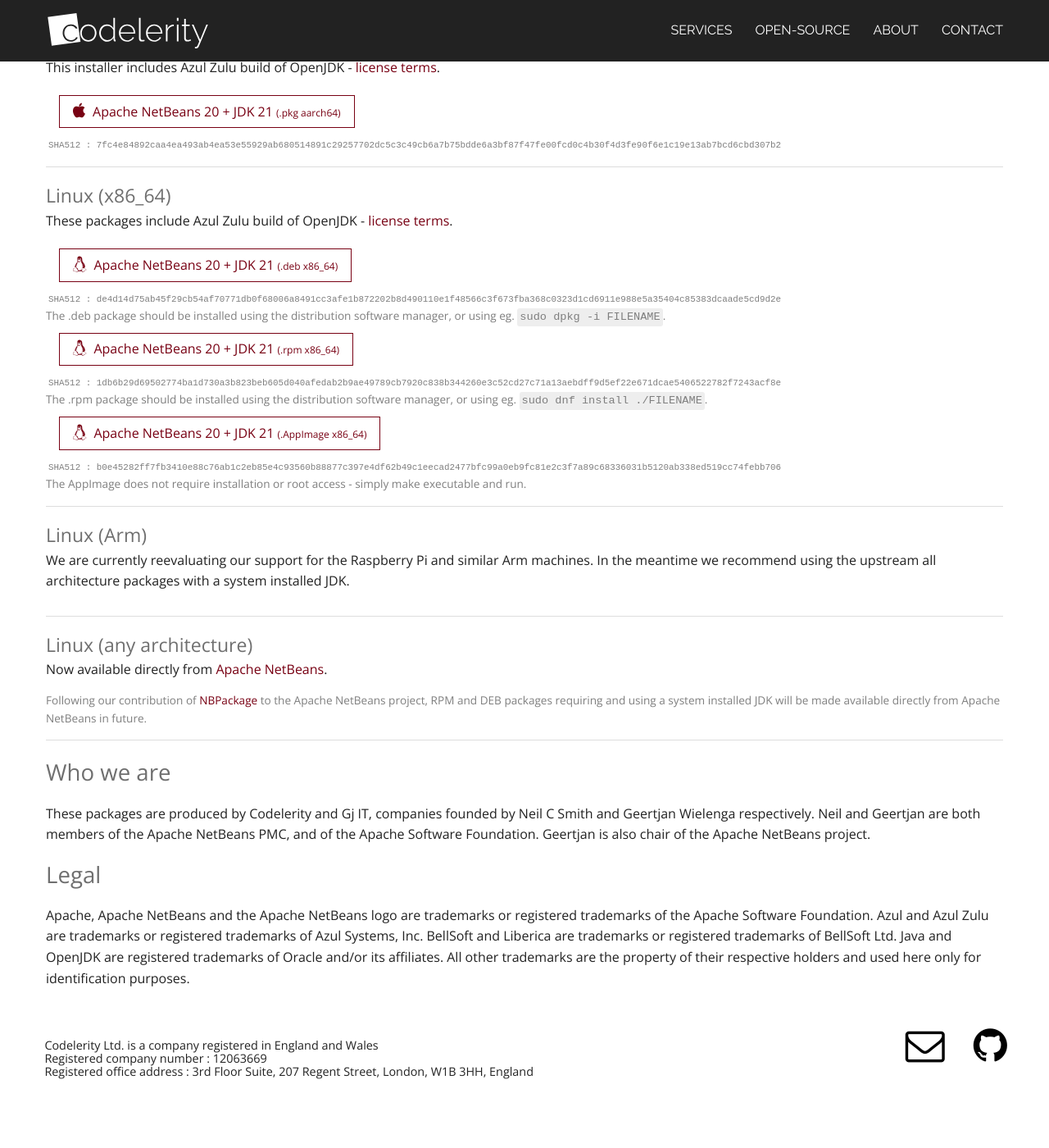
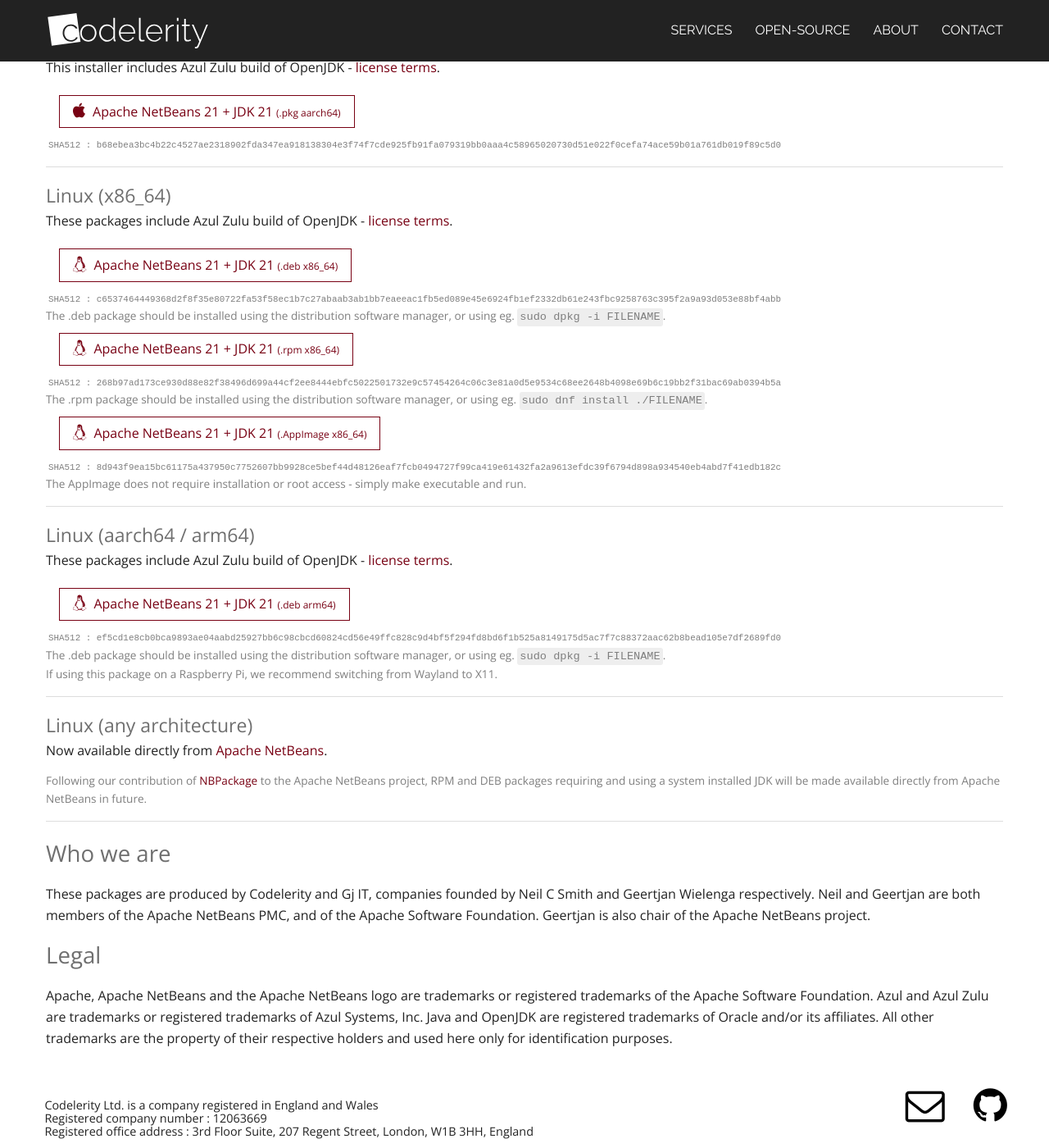
Before and after one commit to neilcsmith-net/codelerity-com-deploy, a Jekyll site: the page built from netbeans.html, in a window 1280 px wide and 1400 px high, scrolled down 1131 px. Shown: the whole window at 82% size. Built offline with Jekyll 4.4.1, drawn with Linux system fonts in a browser that asks for light colours; nearby versions of some CDN libraries; comment, search, counter and statistics services are not loaded; before the commit the page ends 2458 px from its top, so only the background shows below that; some of the changed text lies outside the part shown.

Commit message:
Update NetBeans page for Apache NetBeans 21 release.

```diff
--- a/netbeans.html
+++ b/netbeans.html
@@ -1,6 +1,6 @@
 ---
 layout: page
-title: "Apache NetBeans 20 packages"
+title: "Apache NetBeans 21 packages"
 permalink: /netbeans/
 ---
 
@@ -21,10 +21,8 @@
     software. Please make sure you're familiar with all terms before downloading.
     Apache NetBeans is provided under the terms of the
     <a href="https://github.com/apache/netbeans/blob/master/LICENSE">Apache Software License</a>.
-    Some of the packages include a build of OpenJDK -
-    <a href="https://www.azul.com/downloads/">Azul Zulu</a> for x86_64, and
-    <a href="https://bell-sw.com/pages/downloads/">BellSoft Liberica</a> for Arm - please see
-    terms and licenses linked by the relevant downloads.
+    Some of the packages include an <a href="https://www.azul.com/downloads/">Azul build of OpenJDK</a>
+    - please see terms and licenses linked by the relevant downloads.
   </p>
 </section>
 
@@ -52,69 +50,76 @@
   <section class="download-arch">
     <h3>Windows (x86_64)</h3>
     <p>This installer includes Azul Zulu build of OpenJDK -
-      <a href="https://docs.azul.com/core/tpls/october-2023/zulu21_tpl.html" target="_blank">license terms</a>.</p>
-    <div><a href="https://github.com/codelerity/netbeans-installers/releases/download/v20-build1/Apache-NetBeans-20.exe"
+      <a href="https://docs.azul.com/core/tpls/january-2024/zulu21_tpl.html" target="_blank">license terms</a>.</p>
+    <div><a href="https://github.com/codelerity/netbeans-installers/releases/download/v21-build1/Apache-NetBeans-21.exe"
             class="btn"><i class="fa fa-windows"></i>
-        Apache NetBeans 20 + JDK 21
+        Apache NetBeans 21 + JDK 21
         <span class="type-arch">(.exe x86_64)</span></a></div>
     <aside>
-      <code class="hash">SHA512 : 8fbda0eff32e4f793e6f78928d67a8e32749b9343a192b8fc585c889688a0378b187a00b081de17e04a392c11523436c4d37e9d043d5905cafd2b53763019702</code>
+      <code class="hash">SHA512 : a65c728a6bcef3b8839580ae884186c6f882f2ced62e59ca239dc573c07cd3bc76af43bff9c5bc6095bb7e434d912471b4f51d200517a4ca7ccbc223ef6b87ea</code>
     </aside>
   </section>
   <section class="download-arch">
     <h3>macOS (x86_64)</h3>
     <p>This installer includes Azul Zulu build of OpenJDK -
-      <a href="https://docs.azul.com/core/tpls/october-2023/zulu21_tpl.html" target="_blank">license terms</a>.</p>
-    <div><a href="https://github.com/codelerity/netbeans-installers/releases/download/v20-build1/Apache-NetBeans-20-x86_64.pkg"
+      <a href="https://docs.azul.com/core/tpls/january-2024/zulu21_tpl.html" target="_blank">license terms</a>.</p>
+    <div><a href="https://github.com/codelerity/netbeans-installers/releases/download/v21-build1/Apache-NetBeans-21-x86_64.pkg"
             class="btn"><i class="fa fa-apple"></i>
-        Apache NetBeans 20 + JDK 21
+        Apache NetBeans 21 + JDK 21
         <span class="type-arch">(.pkg x86_64)</span></a></div>
     <aside>
-      <code class="hash">SHA512 : 373c711fa613bdfc0d6dba20bd0d87f89a998d4482268ae1ebb6e574f0e493a1ea5b4fccda38e429492976ba3db3a66ed936951495984602d5279f2f17f29fcf</code>
+      <code class="hash">SHA512 : 5b537c5b2fd851725df993e35fe383e8a76ffd0333b63e05c8a73f73653e0db1c0fff9b8cedd124e324681319dbfe1eeff78341c892b66ed1d1278392198cf0f</code>
     </aside>
   </section>
   <section class="download-arch">
     <h3>macOS (aarch64)</h3>
     <p>This installer includes Azul Zulu build of OpenJDK -
-      <a href="https://docs.azul.com/core/tpls/october-2023/zulu21_tpl.html" target="_blank">license terms</a>.</p>
-    <div><a href="https://github.com/codelerity/netbeans-installers/releases/download/v20-build1/Apache-NetBeans-20-aarch64.pkg"
+      <a href="https://docs.azul.com/core/tpls/january-2024/zulu21_tpl.html" target="_blank">license terms</a>.</p>
+    <div><a href="https://github.com/codelerity/netbeans-installers/releases/download/v21-build1/Apache-NetBeans-21-aarch64.pkg"
             class="btn"><i class="fa fa-apple"></i>
-        Apache NetBeans 20 + JDK 21
+        Apache NetBeans 21 + JDK 21
         <span class="type-arch">(.pkg aarch64)</span></a></div>
     <aside>
-      <code class="hash">SHA512 : 7fc4e84892caa4ea493ab4ea53e55929ab680514891c29257702dc5c3c49cb6a7b75bdde6a3bf87f47fe00fcd0c4b30f4d3fe90f6e1c19e13ab7bcd6cbd307b2</code>
+      <code class="hash">SHA512 : b68ebea3bc4b22c4527ae2318902fda347ea918138304e3f74f7cde925fb91fa079319bb0aaa4c58965020730d51e022f0cefa74ace59b01a761db019f89c5d0</code>
     </aside>
   </section>
   <section class="download-arch">
     <h3>Linux (x86_64)</h3>
     <p>These packages include Azul Zulu build of OpenJDK -
-      <a href="https://docs.azul.com/core/tpls/october-2023/zulu21_tpl.html" target="_blank">license terms</a>.</p>
-    <div><a href="https://github.com/codelerity/netbeans-installers/releases/download/v20-build1/apache-netbeans_20-1_amd64.deb"
+      <a href="https://docs.azul.com/core/tpls/january-2024/zulu21_tpl.html" target="_blank">license terms</a>.</p>
+    <div><a href="https://github.com/codelerity/netbeans-installers/releases/download/v21-build1/apache-netbeans_21-1_amd64.deb"
             class="btn"><i class="fa fa-linux"></i>
-        Apache NetBeans 20 + JDK 21
+        Apache NetBeans 21 + JDK 21
         <span class="type-arch">(.deb x86_64)</span></a></div>
-    <aside><code class="hash">SHA512 : de4d14d75ab45f29cb54af70771db0f68006a8491cc3afe1b872202b8d490110e1f48566c3f673fba368c0323d1cd6911e988e5a35404c85383dcaade5cd9d2e</code><br>
+    <aside><code class="hash">SHA512 : c6537464449368d2f8f35e80722fa53f58ec1b7c27abaab3ab1bb7eaeeac1fb5ed089e45e6924fb1ef2332db61e243fbc9258763c395f2a9a93d053e88bf4abb</code><br>
       The .deb package should be installed using the distribution software manager,
       or using eg. <code>sudo dpkg -i FILENAME</code>.</aside>
-    <div><a href="https://github.com/codelerity/netbeans-installers/releases/download/v20-build1/apache-netbeans-20-0.x86_64.rpm"
+    <div><a href="https://github.com/codelerity/netbeans-installers/releases/download/v21-build1/apache-netbeans-21-0.x86_64.rpm"
             class="btn"><i class="fa fa-linux"></i>
-        Apache NetBeans 20 + JDK 21
+        Apache NetBeans 21 + JDK 21
         <span class="type-arch">(.rpm x86_64)</span></a></div>
-    <aside><code class="hash">SHA512 : 1db6b29d69502774ba1d730a3b823beb605d040afedab2b9ae49789cb7920c838b344260e3c52cd27c71a13aebdff9d5ef22e671dcae5406522782f7243acf8e</code><br>
+    <aside><code class="hash">SHA512 : 268b97ad173ce930d88e82f38496d699a44cf2ee8444ebfc5022501732e9c57454264c06c3e81a0d5e9534c68ee2648b4098e69b6c19bb2f31bac69ab0394b5a</code><br>
       The .rpm package should be installed using the distribution software manager,
       or using eg. <code>sudo dnf install ./FILENAME</code>.</aside>
-    <div><a href="https://github.com/codelerity/netbeans-installers/releases/download/v20-build1/Apache_NetBeans-20-x86_64.AppImage"
+    <div><a href="https://github.com/codelerity/netbeans-installers/releases/download/v21-build1/Apache_NetBeans-21-x86_64.AppImage"
             class="btn"><i class="fa fa-linux"></i>
-        Apache NetBeans 20 + JDK 21
+        Apache NetBeans 21 + JDK 21
         <span class="type-arch">(.AppImage x86_64)</span></a></div>
-    <aside><code class="hash">SHA512 : b0e45282ff7fb3410e88c76ab1c2eb85e4c93560b88877c397e4df62b49c1eecad2477bfc99a0eb9fc81e2c3f7a89c68336031b5120ab338ed519cc74febb706</code><br>
+    <aside><code class="hash">SHA512 : 8d943f9ea15bc61175a437950c7752607bb9928ce5bef44d48126eaf7fcb0494727f99ca419e61432fa2a9613efdc39f6794d898a934540eb4abd7f41edb182c</code><br>
       The AppImage does not require installation or root access - simply make executable and run.</aside>
   </section>
   <section class="download-arch">
-    <h3>Linux (Arm)</h3>
-    <p>We are currently reevaluating our support for the Raspberry Pi and similar Arm machines.
-    In the meantime we recommend using the upstream all architecture packages with a system
-    installed JDK.</p>
+    <h3>Linux (aarch64 / arm64)</h3>
+    <p>These packages include Azul Zulu build of OpenJDK -
+      <a href="https://docs.azul.com/core/tpls/january-2024/zulu21_tpl.html" target="_blank">license terms</a>.</p>
+    <div><a href="https://github.com/codelerity/netbeans-installers/releases/download/v21-build1/apache-netbeans_21-1_arm64.deb"
+            class="btn"><i class="fa fa-linux"></i>
+        Apache NetBeans 21 + JDK 21
+        <span class="type-arch">(.deb arm64)</span></a></div>
+    <aside><code class="hash">SHA512 : ef5cd1e8cb0bca9893ae04aabd25927bb6c98cbcd60824cd56e49ffc828c9d4bf5f294fd8bd6f1b525a8149175d5ac7f7c88372aac62b8bead105e7df2689fd0</code><br>
+      The .deb package should be installed using the distribution software manager,
+      or using eg. <code>sudo dpkg -i FILENAME</code>.<br>
+      If using this package on a Raspberry Pi, we recommend switching from Wayland to X11.</aside>
   </section>
   <section class="download-arch">
     <h3>Linux (any architecture)</h3>
@@ -135,7 +140,6 @@
   <p>Apache, Apache NetBeans and the Apache NetBeans logo are trademarks or registered trademarks
     of the Apache Software Foundation.
     Azul and Azul Zulu are trademarks or registered trademarks of Azul Systems, Inc.
-    BellSoft and Liberica are trademarks or registered trademarks of BellSoft Ltd.
     Java and OpenJDK are registered trademarks of Oracle and/or its affiliates.
     All other trademarks are the property of their respective holders and used here only for identification purposes.</p>
 </section>
```
